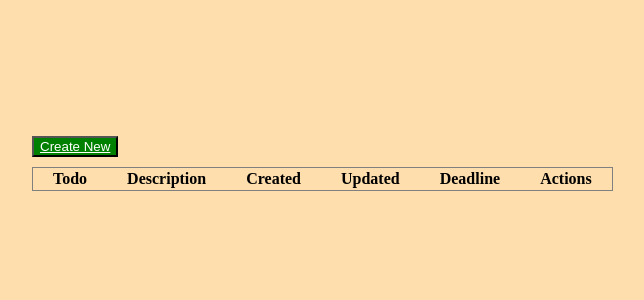
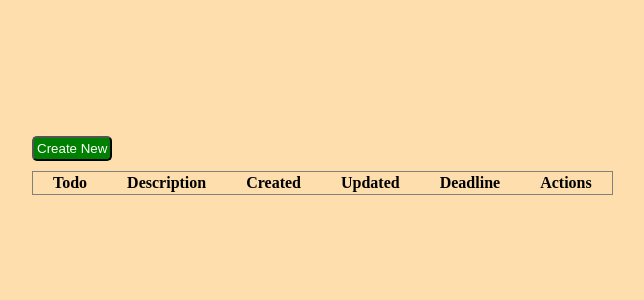
Before and after one commit to jamesbright/sidehustle, a PHP site: page /tasks.php in a window 1280 px wide. Shown: the top 300 px of the page, without its empty margins (104-748 px from the left). Run offline with PHP 8.4, Linux system fonts and the light colour scheme; data that the repository does not hold is empty.

Commit message:
added week3 task..database: sidehustle_tasks, root, no password

```diff
--- a/week3/tasks.php
+++ b/week3/tasks.php
@@ -32,9 +32,31 @@ color:white;
 background:green;
 color:white;
 }
+
+.bg-blue{
+background:blue;
+color:white;
+}
+
+a{
+  text-decoration:none;
+}
+.curved{
+  padding:3px;
+  border-radius:5px;
+}
 .white{
   color:white;
 
+}
+.red{
+  color:red;
+}
+.blue{
+  color:blue;
+}
+.green{
+  color:green;
 }
 .done{
     text-decoration:line-through;
@@ -74,7 +96,7 @@ table tr[disabled] td::after {
 </head>
 <body>
 <div class="text-right">
-<button class="bg-green"><a class="white" href="index.php?new_task">Create New</a> </button>
+<button class="bg-green curved"><a class="white" href="index.php?new_task">Create New</a> </button>
 </div>
 <table>
 <tr>
@@ -94,9 +116,9 @@ table tr[disabled] td::after {
 <td><?php echo $row['updated']; ?> </td>
 <td><?php echo $row['deadline']; ?> </td>
 <td>
-<a href="index.php?edit=<?php echo $row['id']; ?>">Edit</a>
-<a href="index.php?delete=<?php echo $row['id']; ?>">Delete</a>
-<a href="index.php?mark_done=<?php echo $row['id']; ?>">Mark done</a>
+<a class="bg-blue curved" href="index.php?edit=<?php echo $row['id']; ?>">Edit</a>
+<a class="bg-red curved" href="index.php?delete=<?php echo $row['id']; ?>">Delete</a>
+<a class="bg-green curved" href="index.php?mark_done=<?php echo $row['id']; ?>">Mark done</a>
 </td>
 </tr>
 <?php endwhile; ?>
```
